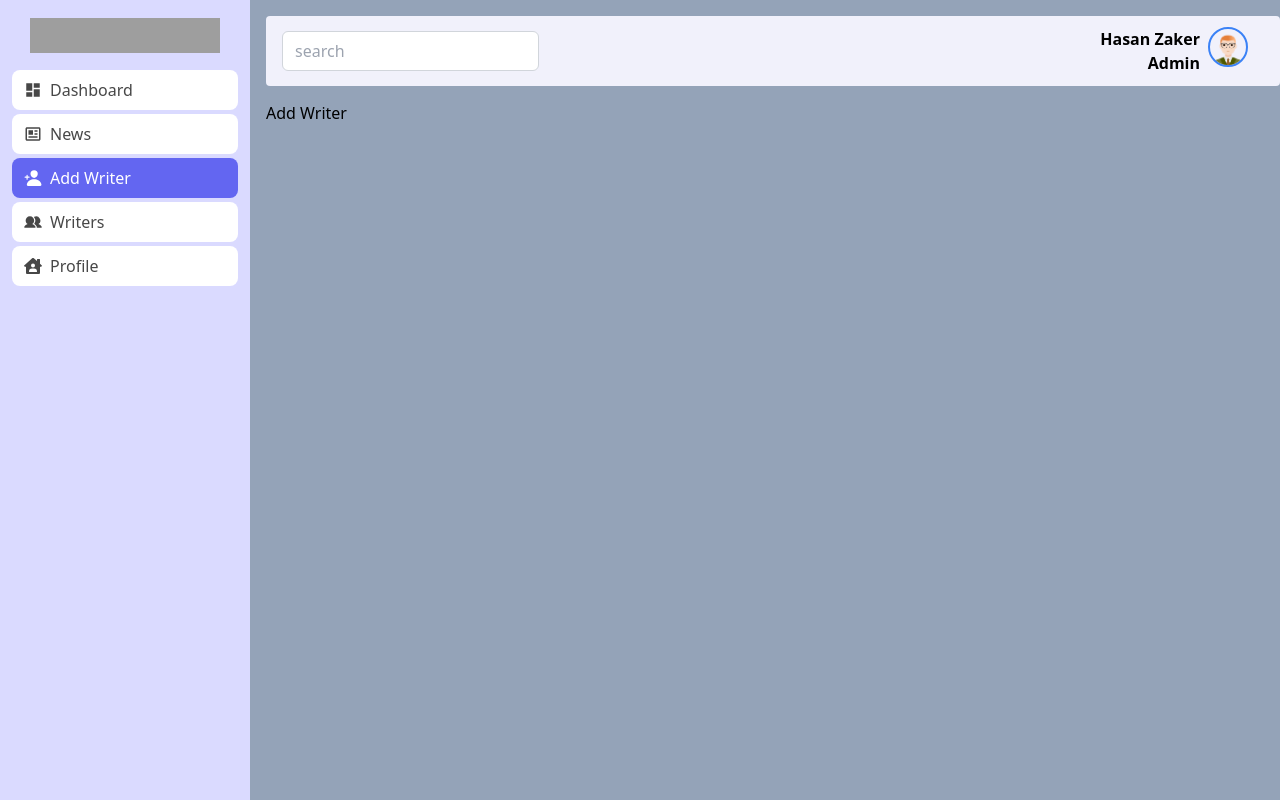
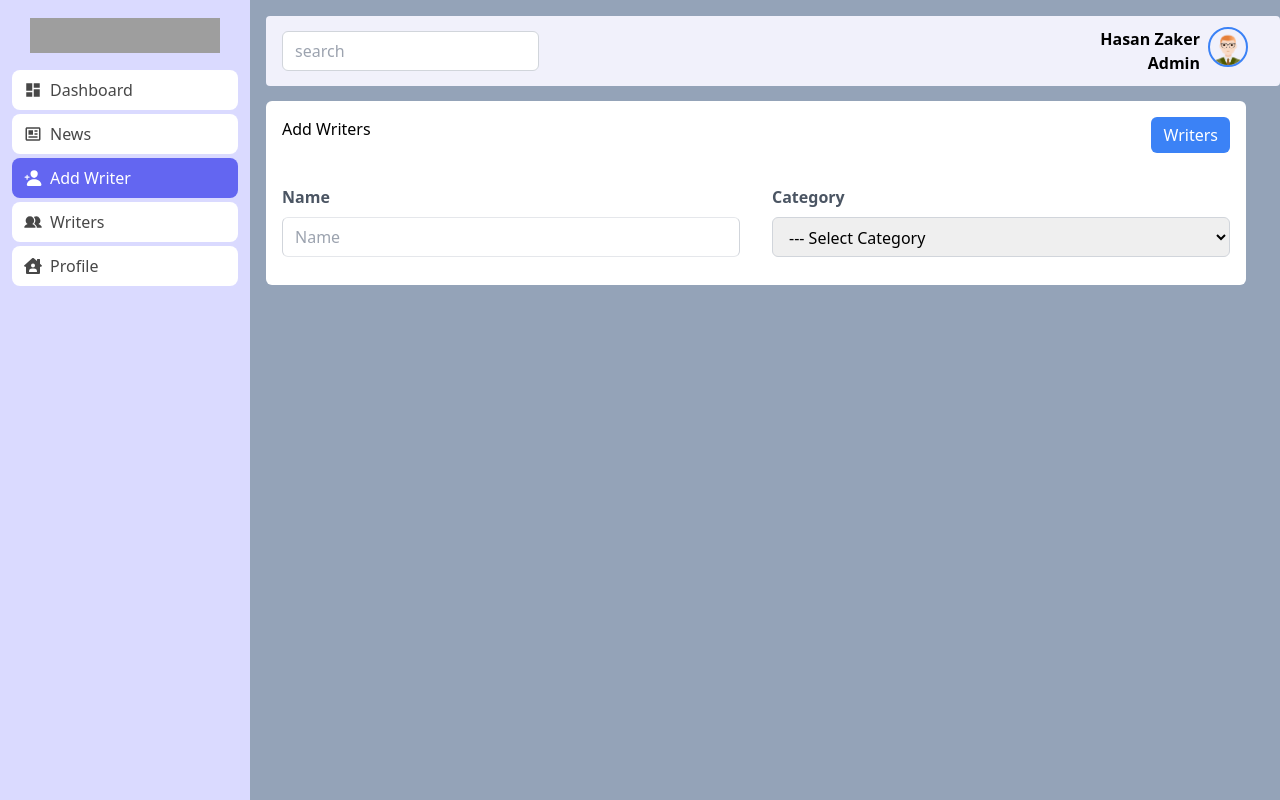
Before and after one commit to HasanBinZaker99/news-portal, a React (Vite) app in the folder client/: page /dashboard/writer/add in a window 1280 px wide. Built offline with nearby package versions, Linux system fonts and the light colour scheme; grey boxes are pictures that could not be loaded.

Commit message:
Admin Add writer design part1

```diff
--- a/client/src/dashboard/pages/AddWriter.jsx
+++ b/client/src/dashboard/pages/AddWriter.jsx
@@ -1,7 +1,64 @@
 import React from "react";
+import { Link } from "react-router-dom";
 
 const AddWriter = () => {
-  return <div>Add Writer</div>;
+  return (
+    <div className="bg-white rounded-md">
+      <div className="flex justify-between p-4">
+        <h2>Add Writers</h2>
+        <Link
+          className="px-3 py-[6px] bg-blue-500 rounded-md text-white hover:bg-blue-800"
+          to="/dashboard/writers"
+        >
+          Writers
+        </Link>
+      </div>
+      <div className="p-4">
+        <form>
+          <div className="grid grid-cols-2 gap-x-8 mb-3">
+            <div className="flex flex-col gap-y-2">
+              <label
+                htmlFor="name"
+                className="text-md font-semibold text-gray-600"
+              >
+                Name
+              </label>
+              <input
+                required
+                type="text"
+                placeholder="Name"
+                name="name"
+                className="px-3 py-2 rounded-md outline-0 border border-x-gray-300 focus:border-blue-50 h-10"
+                id="name"
+              />
+            </div>
+            <div className="flex flex-col gap-y-2">
+              <label
+                htmlFor="name"
+                className="text-md font-semibold text-gray-600"
+              >
+                Category
+              </label>
+              <select
+                required
+                name="category"
+                id="category"
+                className="px-3 py-2 rounded-md outline-0 border border-gray-300 focus:border-blue-500 h-10"
+              >
+                <option value=""> --- Select Category</option>
+                <option value="Education">Education</option>
+                <option value="Travel"> Travel </option>
+                <option value="Health"> Health </option>
+                <option value="International"> International </option>
+                <option value="Sports"> Sports </option>
+                <option value="Technology"> Technology </option>
+              </select>
+            </div>
+          </div>
+        </form>
+      </div>
+    </div>
+  );
 };
 
 export default AddWriter;
```
